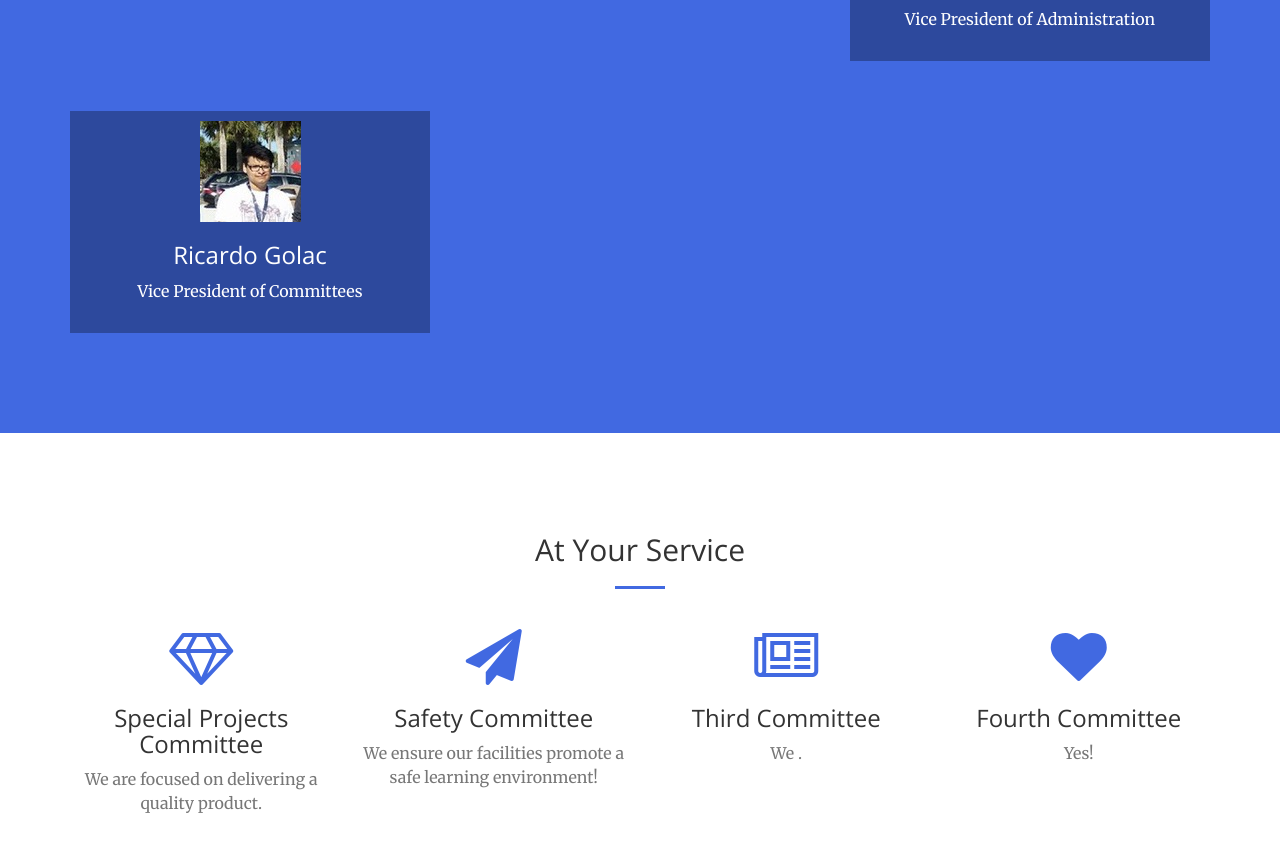
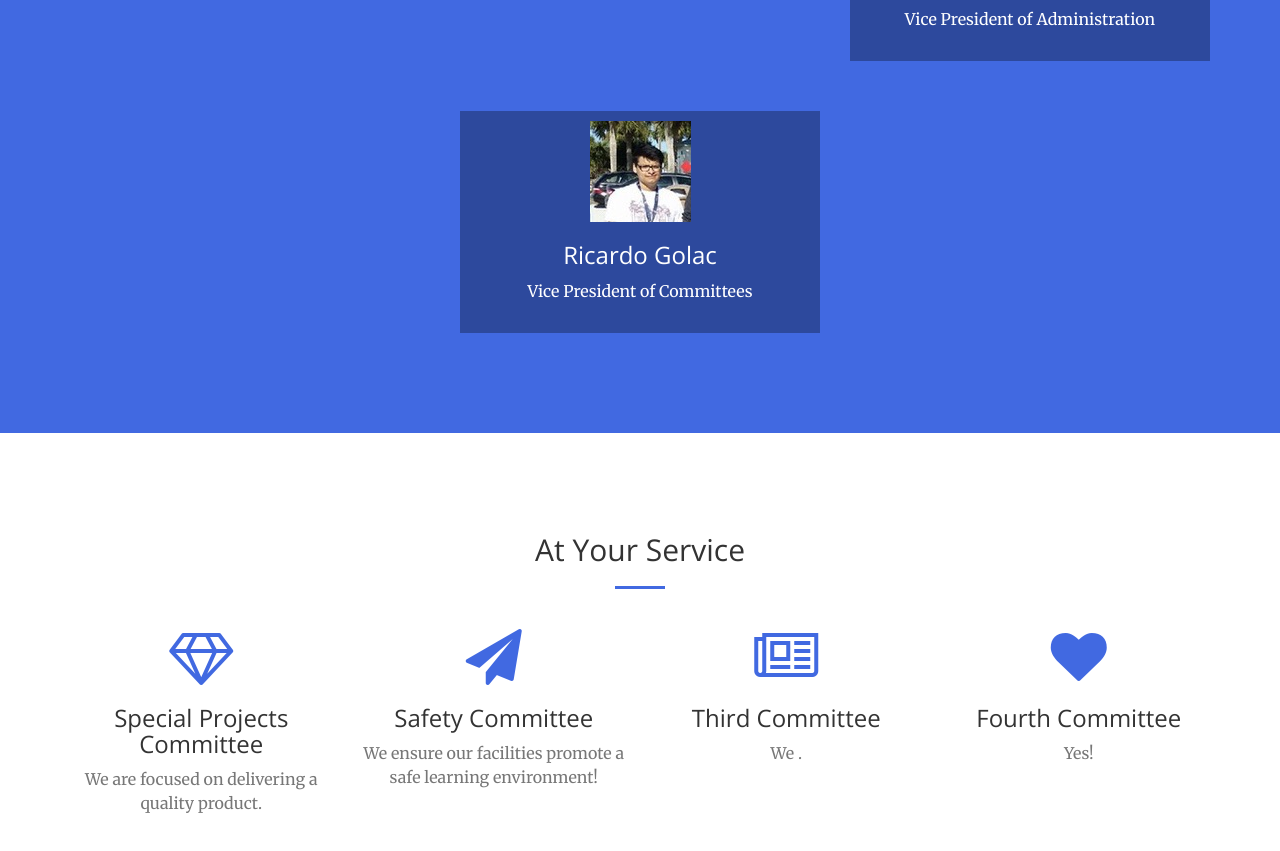
Before and after one commit to elhsehs/elhsehs.github.io, a website: page index.html in a window 1280 px wide. Shown: the part 1953-2804 px from the top of the page. Drawn offline with nearby package versions, Linux system fonts and the light colour scheme.

Commit message:
Changed Ricardo

```diff
--- a/index.html
+++ b/index.html
@@ -124,7 +124,7 @@
                         <p>Vice President of Administration</p>
                     </div>
                 </div>
-                <div class="col-md-4 text-center officer-block">
+                <div class="col-md-4 col-md-offset-4 text-center officer-block">
                     <div class="officer">
                         <img src="img/officers/ricardo.jpg" class="img-responsive">
                         <h3>Ricardo Golac</h3>
```
